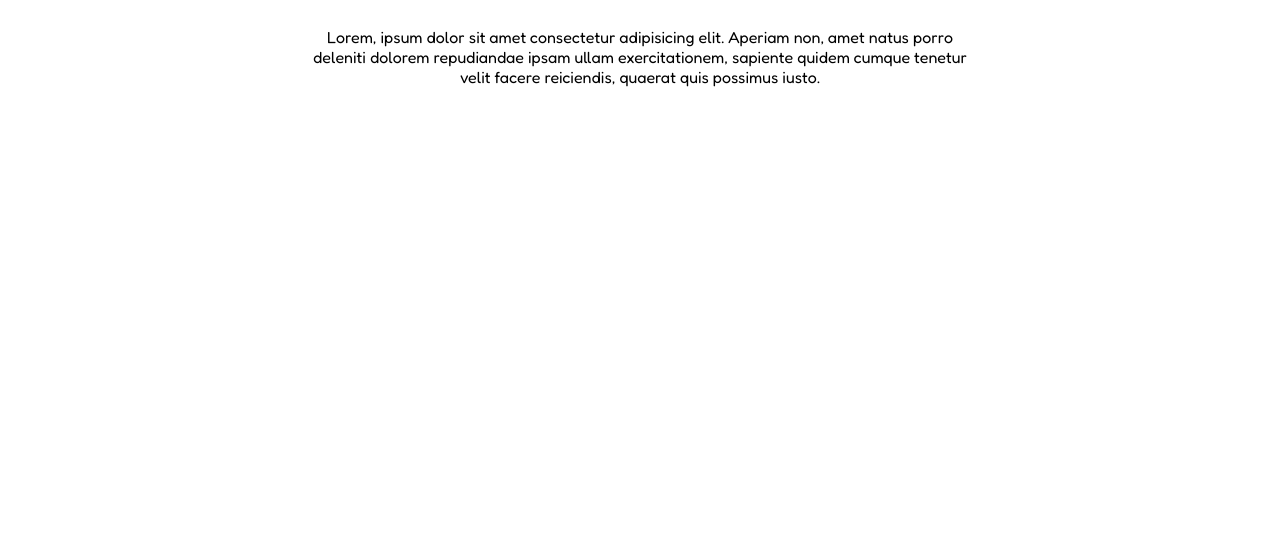
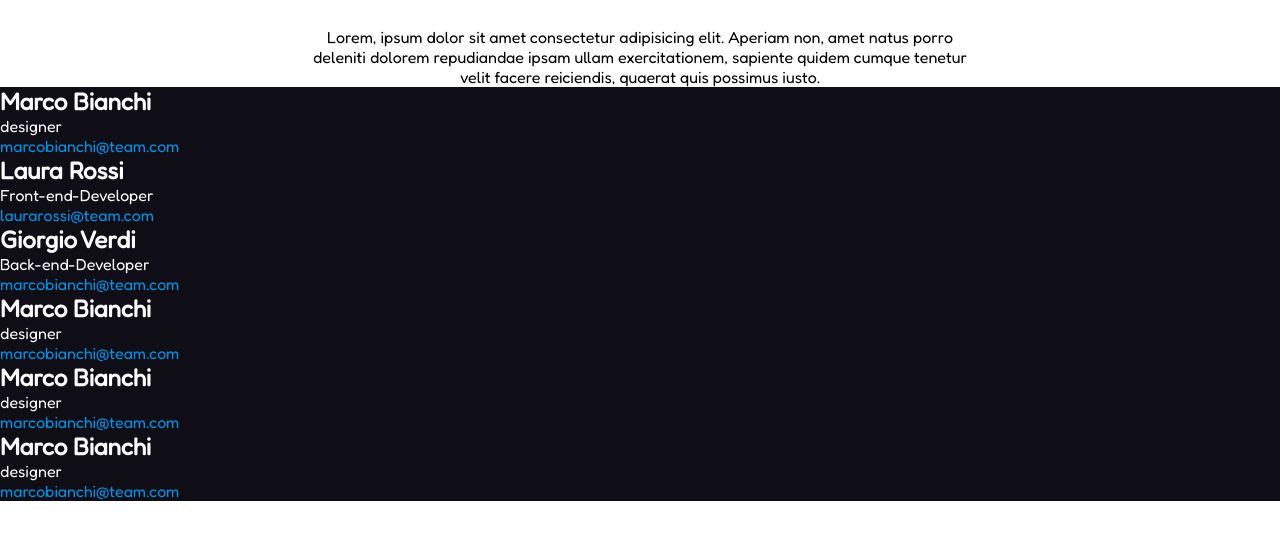
Before and after one commit to musella95/html-css-flex-cards, a plain HTML site: page index.html in a window 1280 px wide. Shown: the part 92-632 px from the top of the page. Drawn offline with Linux system fonts and the light colour scheme.

Commit message:
middle of flexbox

```diff
--- a/css/style.css
+++ b/css/style.css
@@ -13,7 +13,7 @@ font-family: 'Fredoka', sans-serif;
     color:#E53170;
 }
 .bg-light-blue{
-    background-color: ;
+    color: #0093E7
 }
 .mg{
     margin-top: 50px;
@@ -31,3 +31,12 @@ font-family: 'Fredoka', sans-serif;
 .text{
     text-align:center
 }
+.container-flex{
+    display: flex;
+    flex-wrap: wrap;
+    align-items: center;
+    flex-direction:row ;
+}
+.bg-white{
+    color: white;
+}
--- a/index.html
+++ b/index.html
@@ -21,13 +21,35 @@
             repudiandae ipsam ullam exercitationem, sapiente quidem cumque tenetur velit facere reiciendis, quaerat quis
             possimus iusto.</p>
 
-        <div class="contenitore-flex">
-            <div class="item-flex"></div>
-            <div class="item-flex"></div>
-            <div class="item-flex"></div>
-            <div class="item-flex"></div>
-            <div class="item-flex"></div>
-            <div class="item-flex"></div>
+        <div class="contenitore-flex bg-blue">
+            <div class="item-flex">
+                <h2 class="bg-white">Marco Bianchi</h2>
+                <p class="bg-white">designer</p>
+                <p class="bg-light-blue">marcobianchi@team.com</p>
+            </div>
+            <div class="item-flex">
+                <h2 class="bg-white">Laura Rossi</h2>
+                <p class="bg-white">Front-end-Developer</p>
+                <p class="bg-light-blue">laurarossi@team.com</p>
+            </div>
+            <div class="item-flex">
+                <h2 class="bg-white">Giorgio Verdi</h2>
+                <p class="bg-white">Back-end-Developer</p>
+                <p class="bg-light-blue">marcobianchi@team.com</p>
+            </div>
+            <div class="item-flex">
+                <h2 class="bg-white">Marco Bianchi</h2>
+                <p class="bg-white">designer</p>
+                <p class="bg-light-blue">marcobianchi@team.com</p>
+            </div>
+            <div class="item-flex"><h2 class="bg-white">Marco Bianchi</h2>
+                <p class="bg-white">designer</p>
+                <p class="bg-light-blue">marcobianchi@team.com</p></div>
+            <div class="item-flex">
+                <h2 class="bg-white">Marco Bianchi</h2>
+                <p class="bg-white">designer</p>
+                <p class="bg-light-blue">marcobianchi@team.com</p>
+            </div>
 
         </div>
 
```
